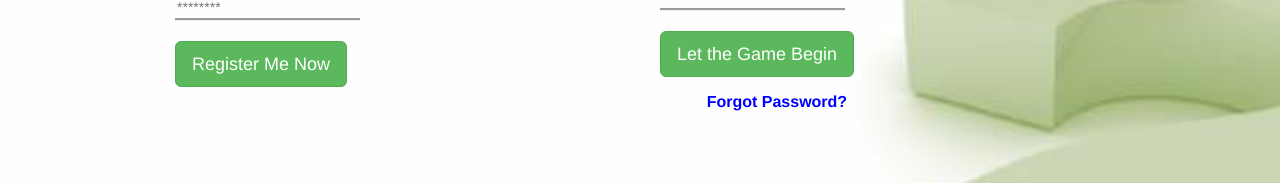
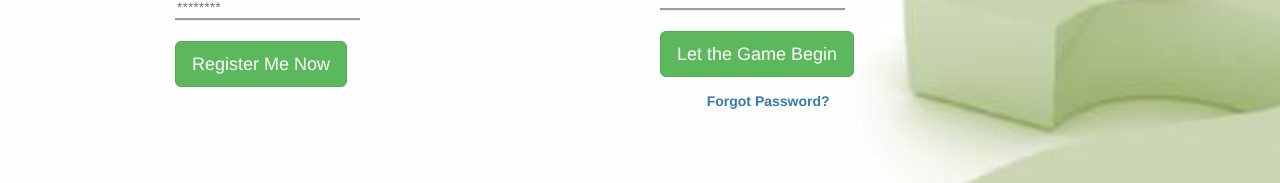
Before and after one commit to ajalan065/onlinequiz, a plain HTML site: page welcome.html in a window 1280 px wide. Shown: the part 387-570 px from the top of the page. Drawn offline with Linux system fonts and the light colour scheme.

Commit message:
forgot password edited

```diff
--- a/welcome.html
+++ b/welcome.html
@@ -73,7 +73,7 @@
 				<input type="submit" class="btn btn-lg btn-success" value="Let the Game Begin">
 				<br />
 			</form>
-			&nbsp; &nbsp; &nbsp; &nbsp;&nbsp; &nbsp;&nbsp; <a href="pswrdchnge.html"><strong><font color="blue" size="3">Forgot Password?</font></strong></a>
+			&nbsp; &nbsp; &nbsp; &nbsp;&nbsp; &nbsp;&nbsp; <a href="pswrdchnge.html"><strong>Forgot Password?</strong></a>
 		</div>
 		</div>
 		</div>
```
